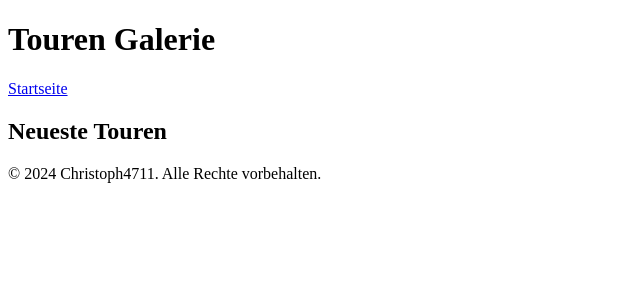
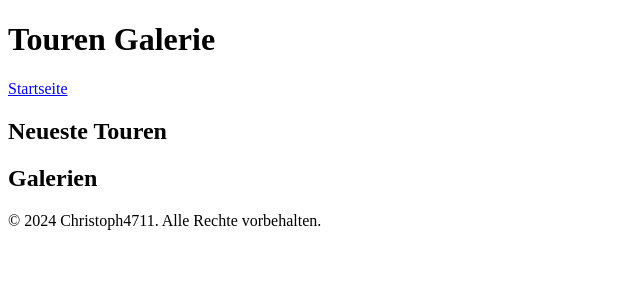
Before and after one commit to christoph4711/touren, a Jekyll site: the page built from index.html, in a window 1280 px wide. Shown: the top 300 px of the page, without its empty margins (0-640 px from the left). Built offline with Jekyll 4.4.1, drawn with Linux system fonts in a browser that asks for light colours.

Commit message:
Update index.html

```diff
--- a/index.html
+++ b/index.html
@@ -14,3 +14,19 @@ title: "Startseite"
         {% endfor %}
     </ul>
 </section>
+
+<section>
+    <h2>Galerien</h2>
+    <ul>
+        {% assign gallery_pages = site.pages | where: "gallery", "tag1" %}
+        {% assign gallery_pages = gallery_pages | concat: site.pages | where: "gallery", "tag2" %}
+        {% assign gallery_pages = gallery_pages | concat: site.pages | where: "gallery", "tag3" %}
+
+        {% for page in gallery_pages %}
+            <li>
+                <a href="{{ page.url | relative_url }}">{{ page.title }}</a>
+                <p>{{ page.excerpt }}</p>
+            </li>
+        {% endfor %}
+    </ul>
+</section>
```
